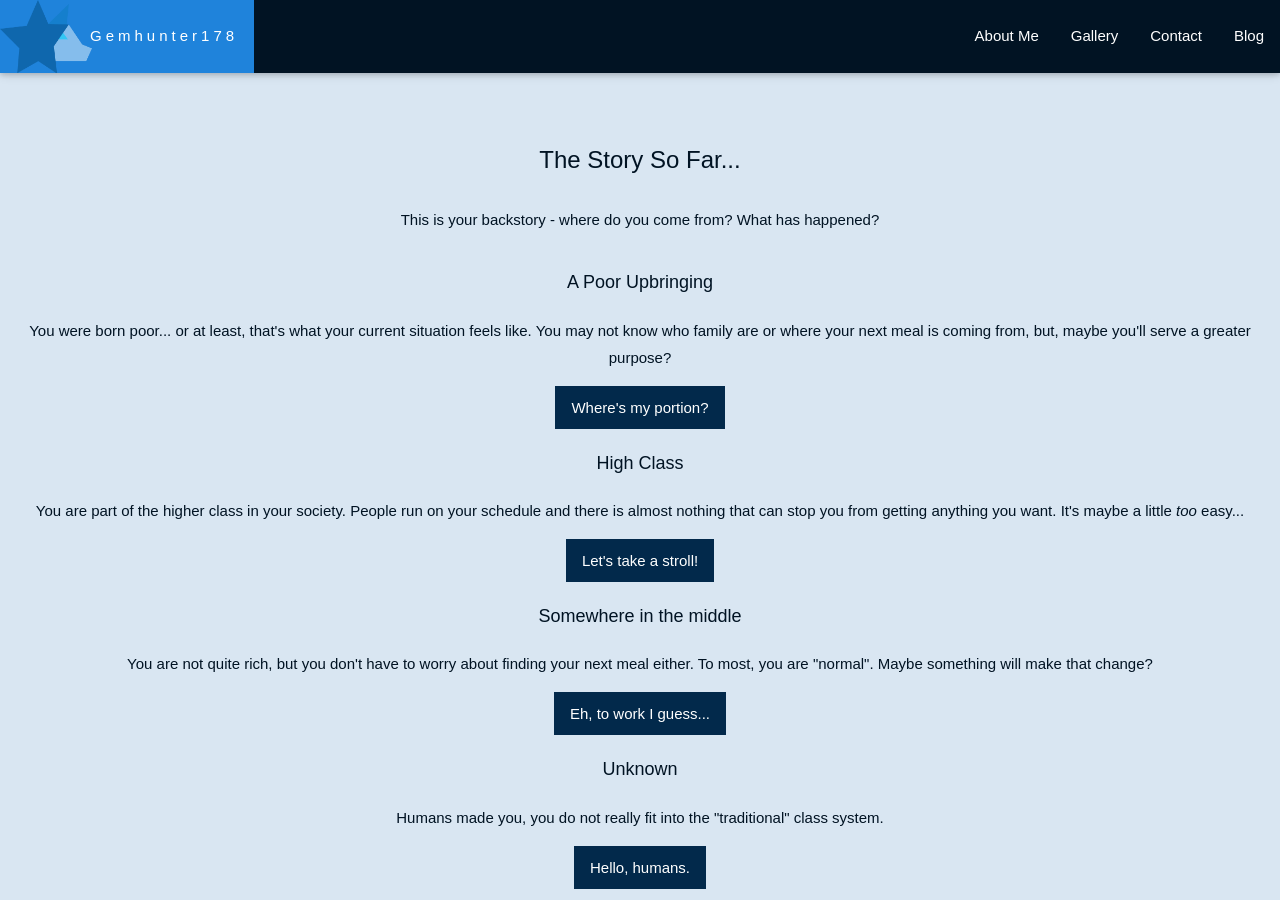
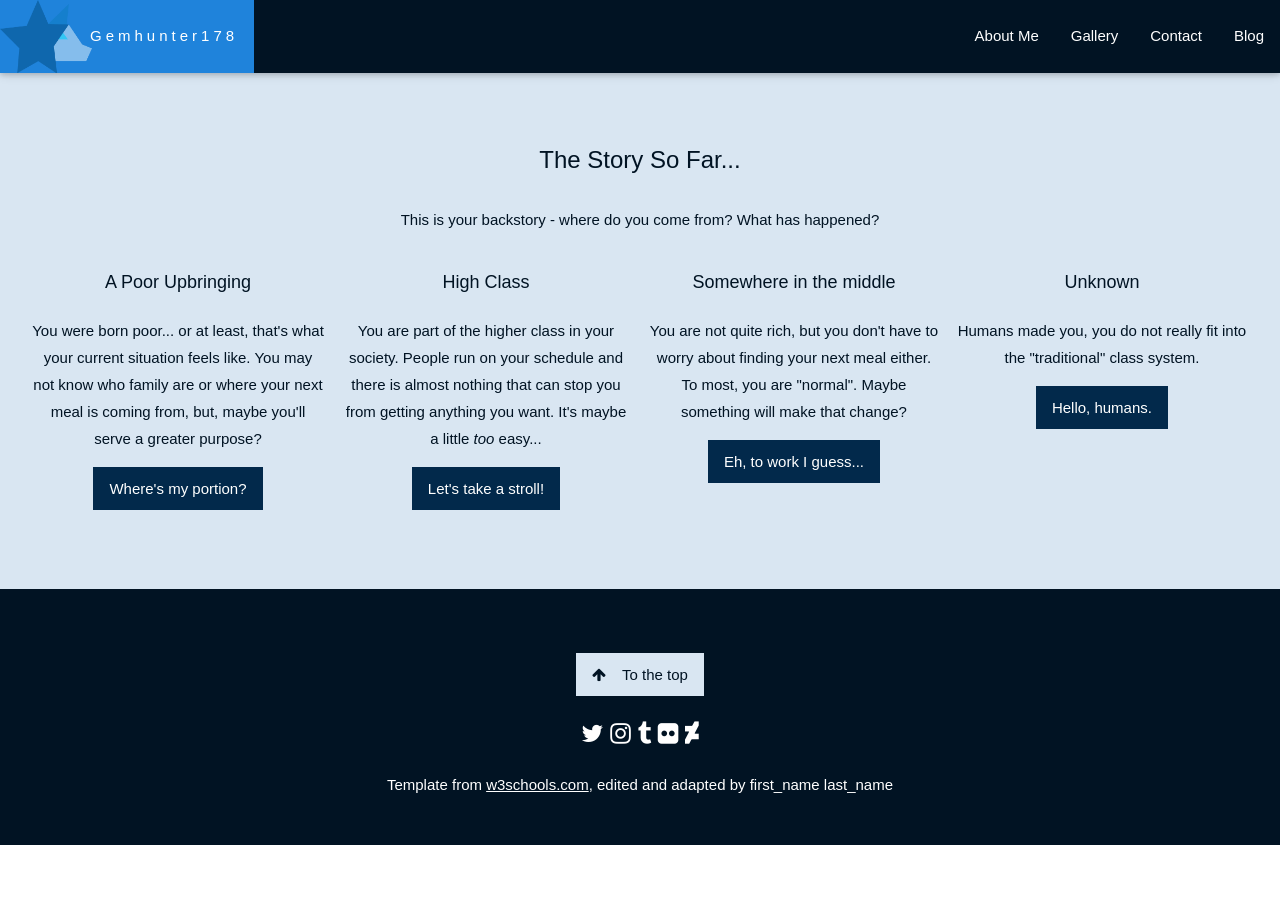
Before and after one commit to gemhunter178/gemhunter178.github.io, a Jekyll site: the page schoolprojects/PHIL1667/start.html, which Jekyll copies as it is, in a window 1280 px wide and 900 px high. Built offline with Jekyll 4.4.1, drawn with Linux system fonts in a browser that asks for light colours; some web fonts are replaced.

Commit message:
Update start.html

```diff
--- a/schoolprojects/PHIL1667/start.html
+++ b/schoolprojects/PHIL1667/start.html
@@ -68,7 +68,7 @@ body, html {
 
 		<div class="w3-row-padding w3-center" style="margin-top:16px margin-bottom:16px">
 
-			<div class="w3-fourth">
+			<div class="w3-quarter">
 
 				<p class="w3-large">A Poor Upbringing</p>
 
@@ -78,7 +78,7 @@ body, html {
 
 			</div>
 
-			<div class="w3-fourth">
+			<div class="w3-quarter">
 
 				<p class="w3-large">High Class</p>
 
@@ -88,7 +88,7 @@ body, html {
 
 			</div>
 
- 			<div class="w3-fourth">
+ 			<div class="w3-quarter">
 
 				<p class="w3-large">Somewhere in the middle</p>
 
@@ -97,7 +97,7 @@ body, html {
         <p><a href="demochoices.html" class="w3-button pentagonite-darkish">Eh, to work I guess...</a></p>
 
 			</div>
-			<div class="w3-fourth">
+			<div class="w3-quarter">
 
 				<p class="w3-large">Unknown</p>
 
```
